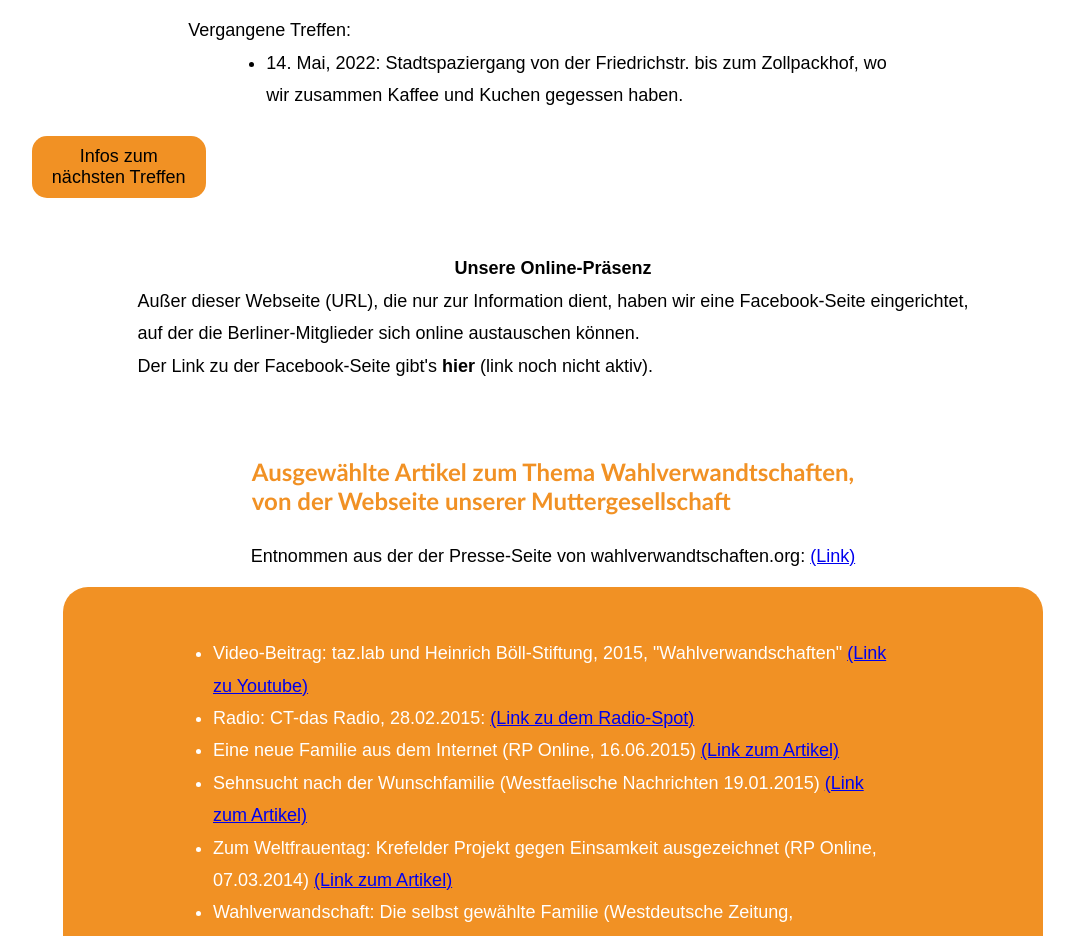
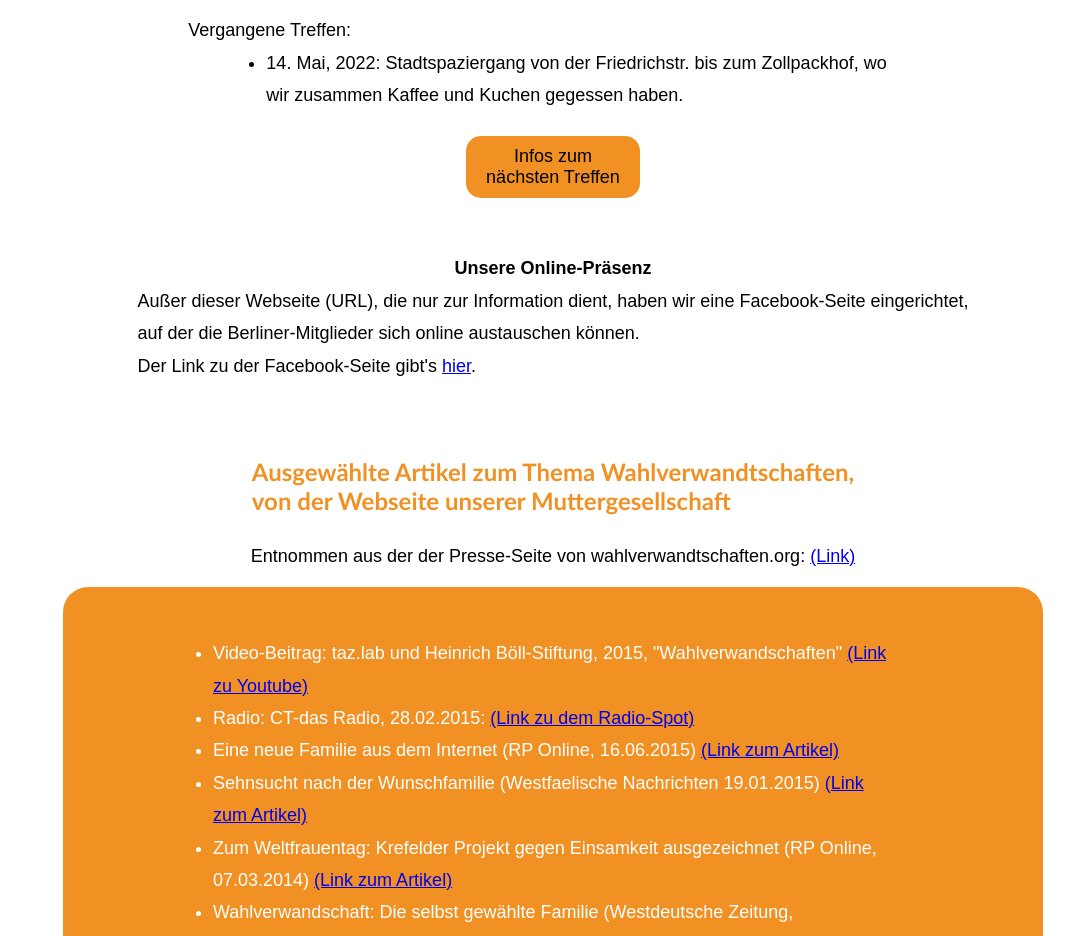
Before and after one commit to zaffiroblu/wahlverwandtschaften-berlin, a plain HTML site: page page-two.html in a window 1280 px wide. Shown: the part 2280-3216 px from the top of the page, without its empty margins (87-1161 px from the left). Drawn offline with Linux system fonts and the light colour scheme.

Commit message:
A few more small changes before I send to Petra

```diff
--- a/page-two.html
+++ b/page-two.html
@@ -98,13 +98,13 @@
         <ul>
         <li style="margin-left:10%; margin-right:10%;">14. Mai, 2022: Stadtspaziergang von der Friedrichstr. bis zum Zollpackhof, wo wir zusammen Kaffee und Kuchen gegessen haben.</li></h4>
         </ul>
-        <a href="index.html#next-meeting" class="href-sec-1">Infos zum <br>nächsten Treffen</a><br><br><br>
+        <a href="index.html#next-meeting" class="href-new">Infos zum <br>nächsten Treffen</a><br><br><br>
 
 
     <h4><b>Unsere Online-Präsenz</b>
               <h4> Außer dieser Webseite (URL), die nur zur Information dient, haben wir eine Facebook-Seite eingerichtet,<br>
                 auf der die Berliner-Mitglieder sich online austauschen können.<br>
-                Der Link zu der Facebook-Seite gibt's <b>hier</b> (link noch nicht aktiv).
+                Der Link zu der Facebook-Seite gibt's <a href="https://www.facebook.com/groups/691106055027966" class="ex-link">hier</a>.
         </div>
       </section>
 
--- a/style.css
+++ b/style.css
@@ -97,6 +97,19 @@
   text-align: center;
   margin-top: 25px;
   align-self: flex-start;
+}
+
+.href-new {
+  border-radius: 15px;
+  font-family: Arial;
+  color: #000000;
+  font-size: 18px;
+  background: #f19124;
+  padding: 10px 20px 10px 20px;
+  text-decoration: none;
+  text-align: center;
+  margin-top: 25px;
+  align-self: center;
 }
 
 .href-sec-1:hover {
```
Also changed, not shown: page-three.html (+1 -1 lines).
